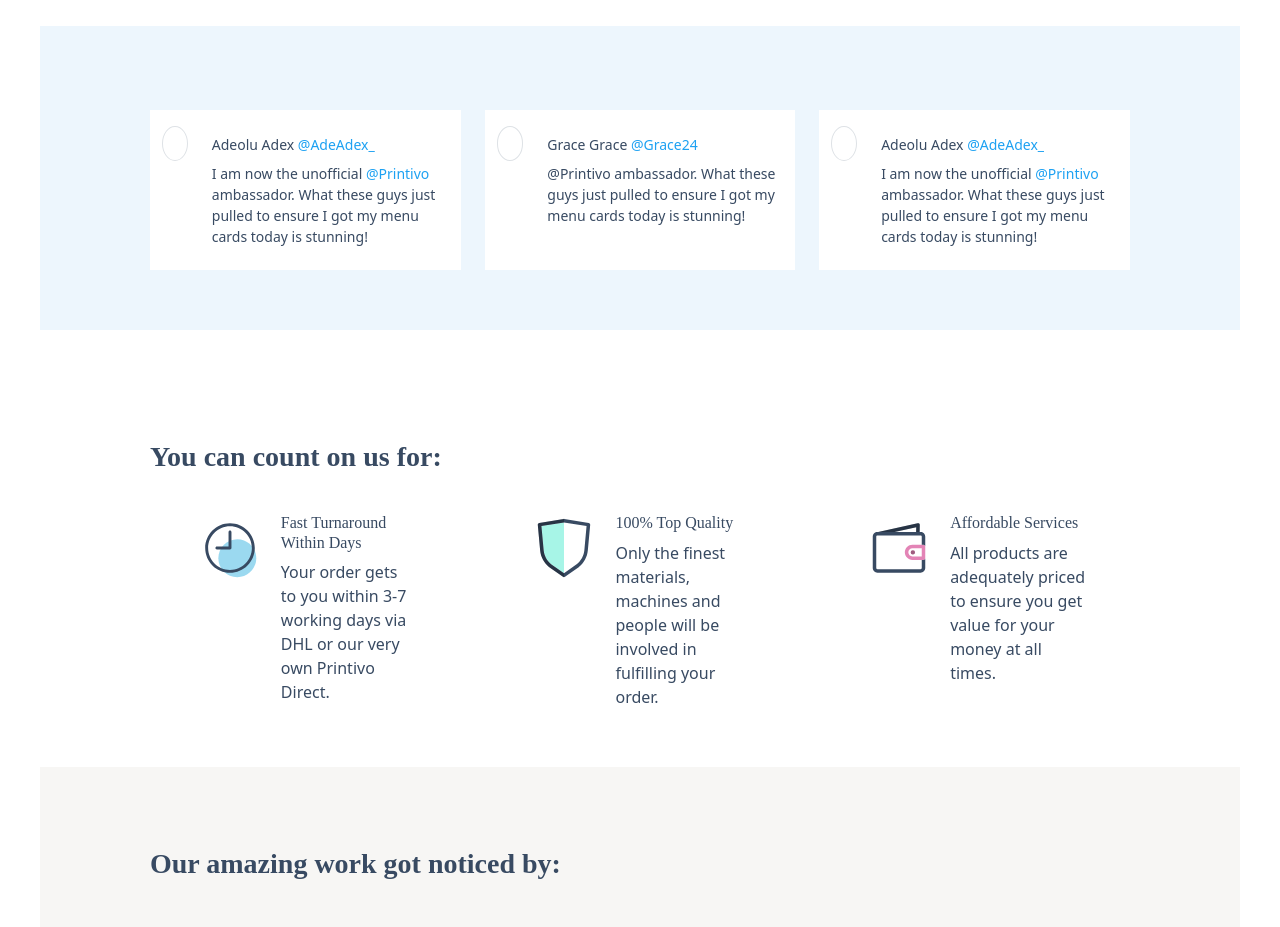
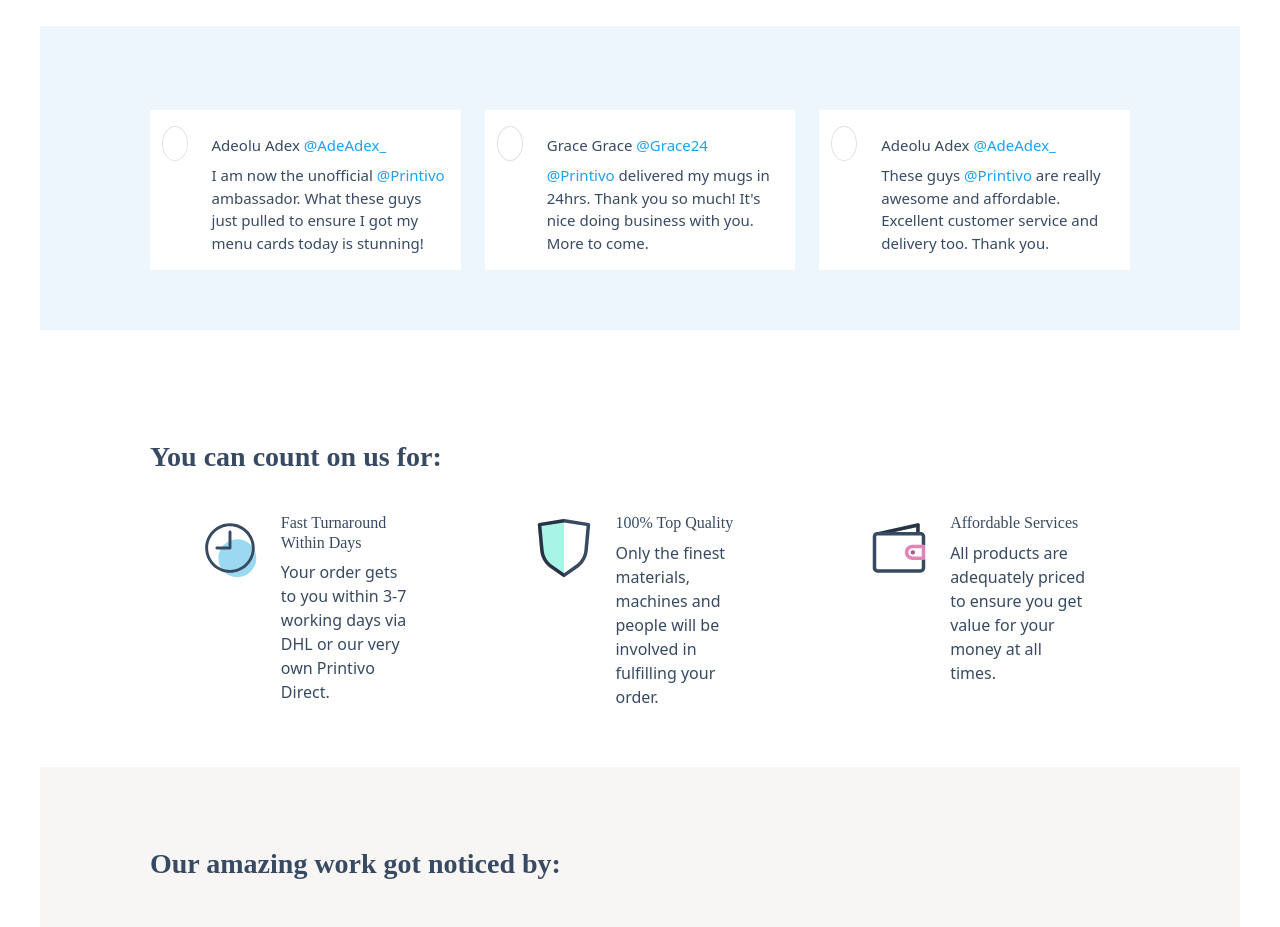
Before and after one commit to AdeAdex/printivo, a React (Vite) app: page / in a window 1280 px wide. Shown: the part 3560-4487 px from the top of the page. Built offline with nearby package versions, Linux system fonts and the light colour scheme; some icons are missing.

Commit message:
Making some changes after using props

```diff
--- a/src/App.jsx
+++ b/src/App.jsx
@@ -20,6 +20,8 @@ import {
 import CardContainerH3 from "./components/CardContainerH3";
 
 function App() {
+  let txt1 = "I am now the unofficial"
+  let txt2 = <span>hi</span>
   return (
     <>
       <Router>
@@ -167,20 +169,17 @@ function App() {
         <Feedback
           userFeedbackName="Adeolu Adex"
           feedbackUsername="@AdeAdex_"
-          txt1="I am now the unofficial"
-          printivo="@Printivo"
+         feedbackContent={(<><span>I am now the unofficial </span><span style={{color: '#1DA1F2'}}>@Printivo</span><span> ambassador. What these guys just pulled to ensure I got my menu cards today is stunning!</span></>)}
         ></Feedback>
         <Feedback
           userFeedbackName="Grace Grace"
           feedbackUsername="@Grace24"
-          txt1="@Printivo"
-          printivo=""
+          feedbackContent={(<><span style={{color: '#1DA1F2'}}>@Printivo</span> <span>delivered my mugs in 24hrs. Thank you so much! It's nice doing business with you. More to come. </span></>)}
         ></Feedback>
         <Feedback
           userFeedbackName="Adeolu Adex"
           feedbackUsername="@AdeAdex_"
-          txt1="I am now the unofficial"
-          printivo="@Printivo"
+          feedbackContent={(<><span>These guys </span><span style={{color: '#1DA1F2'}}>@Printivo</span><span> are really awesome and affordable. Excellent customer service and delivery too. Thank you.</span></>)}
         ></Feedback>
         </div>
         </section>
--- a/src/components/Feedback.jsx
+++ b/src/components/Feedback.jsx
@@ -7,9 +7,9 @@ const Feedback = (props) => {
 
                 <div className="bg-white container-fluid py-3 d-flex gap-4" style={{height: '160px', width: '33.3%'}}>
                   <i className="fab fa-twitter border" style={{color: '#1DA1F2', width: '35px', height: '35px', borderRadius: '50%', padding: '10px', fontSize: '14px'}}></i>
-                  <div className="mt-2" style={{fontSize: '14px'}}>
+                  <div className="mt-2" style={{fontSize: '15px'}}>
                     <div className="mb-2">{props.userFeedbackName} <span style={{color: '#1DA1F2'}}>{props.feedbackUsername}</span></div>
-                    <div><span>{props.txt1}</span> <span style={{color: '#1DA1F2'}}>{props.printivo}</span> ambassador. What these guys just pulled to ensure I got my menu cards today is stunning!</div>
+                    <div>{props.feedbackContent}</div>
                   </div>
                 </div>
     </>
```
